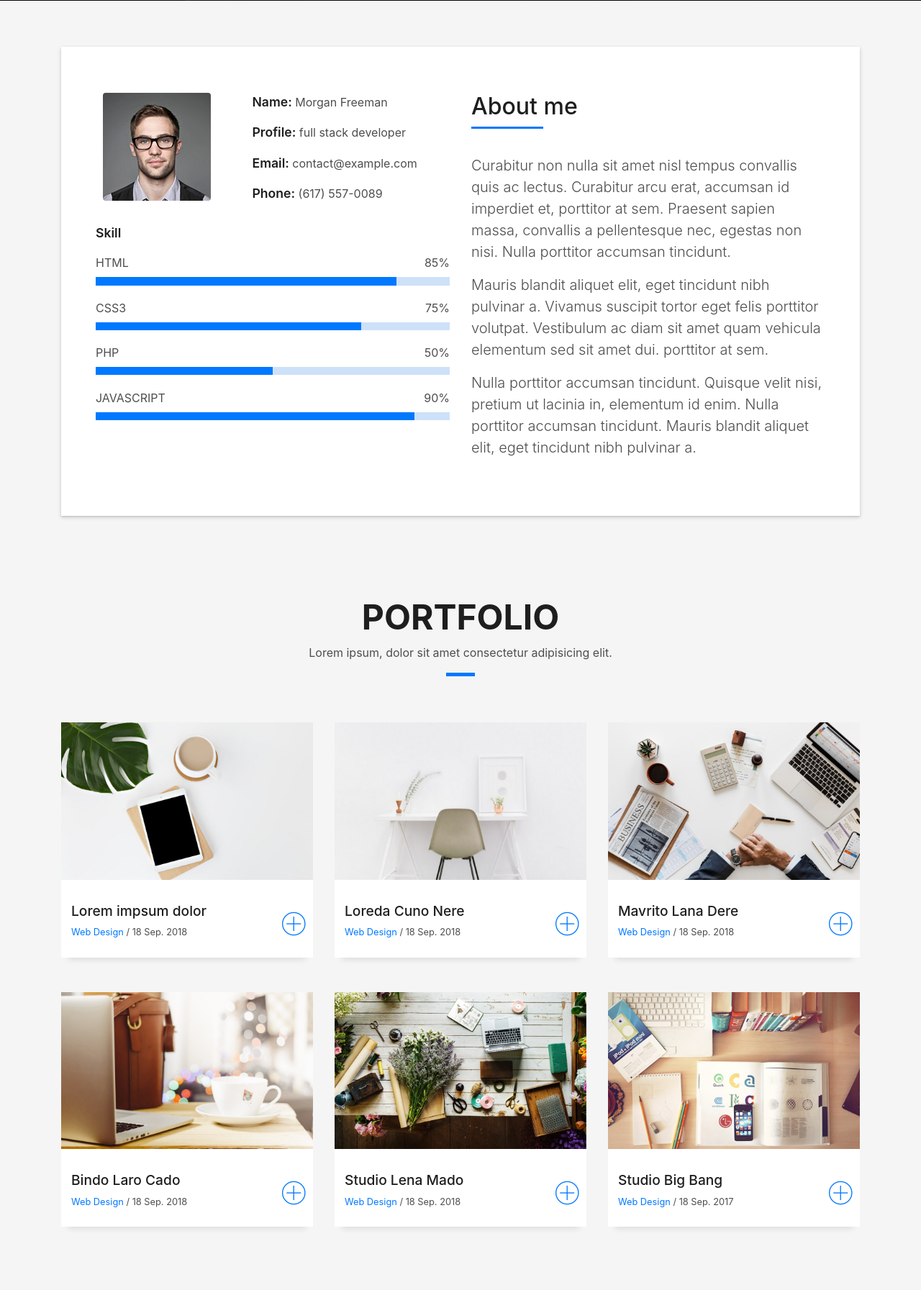
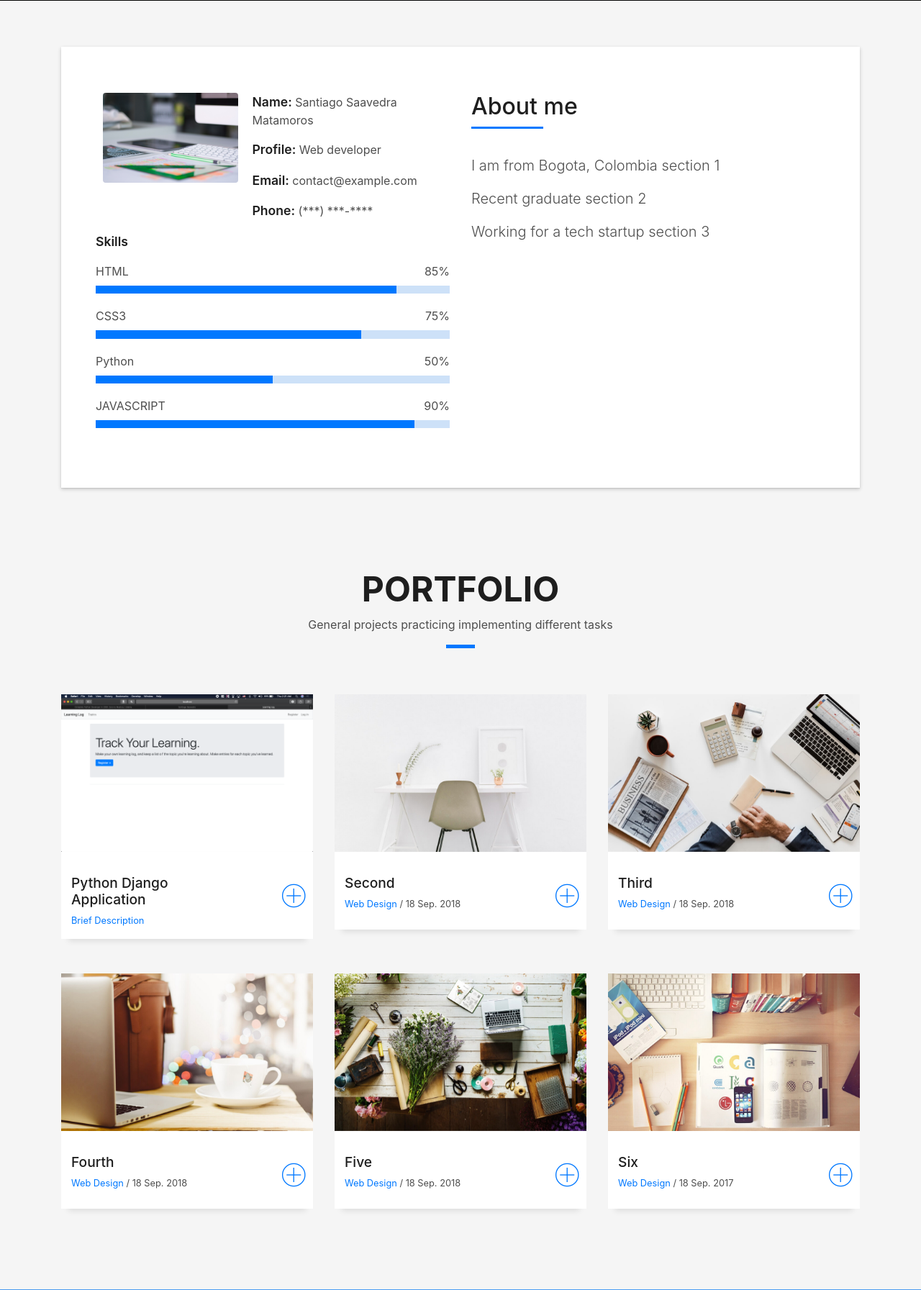
Before and after one commit to Santisaama/portfolio, a Flask app: page / in a window 1280 px wide. Shown: the part 799-2592 px from the top of the page at 72% size. Run offline with Flask 2, Linux system fonts and the light colour scheme; some libraries are stand-ins or nearby versions; some web fonts are replaced.

Commit message:
Added new photos and video

```diff
--- a/templates/index.html
+++ b/templates/index.html
@@ -2,7 +2,7 @@
 <html lang="en">
 <head>
   <meta charset="utf-8">
-  <title>DevFolio Bootstrap Template</title>
+  <title>Santiago Saavedra</title>
   <meta content="width=device-width, initial-scale=1.0" name="viewport">
   <meta content="" name="keywords">
   <meta content="" name="description">
@@ -37,7 +37,7 @@
   <!--/ Nav Star /-->
   <nav class="navbar navbar-b navbar-trans navbar-expand-md fixed-top" id="mainNav">
     <div class="container">
-      <a class="navbar-brand js-scroll" href="#page-top">DevFolio</a>
+      <a class="navbar-brand js-scroll" href="#page-top">SS</a>
       <button class="navbar-toggler collapsed" type="button" data-toggle="collapse" data-target="#navbarDefault"
         aria-controls="navbarDefault" aria-expanded="false" aria-label="Toggle navigation">
         <span></span>
@@ -71,14 +71,14 @@
   <!--/ Nav End /-->
 
   <!--/ Intro Skew Star /-->
-  <div id="home" class="intro route bg-image" style="background-image: url(static/assets/img/intro-bg.jpg)">
+  <div id="home" class="intro route bg-image" style="background-image: url(static/assets/img/main-intro.jpg)">
     <div class="overlay-itro"></div>
     <div class="intro-content display-table">
       <div class="table-cell">
         <div class="container">
           <!--<p class="display-6 color-d">Hello, world!</p>-->
           <h1 class="intro-title mb-4">I am Santiago Saavedra</h1>
-          <p class="intro-subtitle"><span class="text-slider-items">Junior Developer, Entrepreneur</span><strong class="text-slider"></strong></p>
+          <p class="intro-subtitle"><span class="text-slider-items">Junior Developer, Welcome</span><strong class="text-slider"></strong></p>
           <!-- <p class="pt-3"><a class="btn btn-primary btn js-scroll px-4" href="#about" role="button">Learn More</a></p> -->
         </div>
       </div>
@@ -96,20 +96,20 @@
                 <div class="row">
                   <div class="col-sm-6 col-md-5">
                     <div class="about-img">
-                      <img src="img/testimonial-2.jpg" class="img-fluid rounded b-shadow-a" alt="">
+                      <img src="./static/assets/img/skills.jpg" class="img-fluid rounded b-shadow-a" alt="">
                     </div>
                   </div>
                   <div class="col-sm-6 col-md-7">
                     <div class="about-info">
-                      <p><span class="title-s">Name: </span> <span>Morgan Freeman</span></p>
-                      <p><span class="title-s">Profile: </span> <span>full stack developer</span></p>
+                      <p><span class="title-s">Name: </span> <span>Santiago Saavedra Matamoros</span></p>
+                      <p><span class="title-s">Profile: </span> <span>Web developer</span></p>
                       <p><span class="title-s">Email: </span> <span>contact@example.com</span></p>
-                      <p><span class="title-s">Phone: </span> <span>(617) 557-0089</span></p>
+                      <p><span class="title-s">Phone: </span> <span>(***) ***-****</span></p>
                     </div>
                   </div>
                 </div>
                 <div class="skill-mf">
-                  <p class="title-s">Skill</p>
+                  <p class="title-s">Skills</p>
                   <span>HTML</span> <span class="pull-right">85%</span>
                   <div class="progress">
                     <div class="progress-bar" role="progressbar" style="width: 85%;" aria-valuenow="85" aria-valuemin="0"
@@ -120,7 +120,7 @@
                     <div class="progress-bar" role="progressbar" style="width: 75%" aria-valuenow="75" aria-valuemin="0"
                       aria-valuemax="100"></div>
                   </div>
-                  <span>PHP</span> <span class="pull-right">50%</span>
+                  <span>Python</span> <span class="pull-right">50%</span>
                   <div class="progress">
                     <div class="progress-bar" role="progressbar" style="width: 50%" aria-valuenow="50" aria-valuemin="0"
                       aria-valuemax="100"></div>
@@ -140,20 +140,13 @@
                     </h5>
                   </div>
                   <p class="lead">
-                    Curabitur non nulla sit amet nisl tempus convallis quis ac lectus. Curabitur arcu erat, accumsan id
-                    imperdiet et, porttitor
-                    at sem. Praesent sapien massa, convallis a pellentesque nec, egestas non nisi. Nulla
-                    porttitor accumsan tincidunt.
+                    I am from Bogota, Colombia section 1
                   </p>
                   <p class="lead">
-                    Mauris blandit aliquet elit, eget tincidunt nibh pulvinar a. Vivamus suscipit tortor eget felis
-                    porttitor volutpat. Vestibulum
-                    ac diam sit amet quam vehicula elementum sed sit amet dui. porttitor at sem.
+                    Recent graduate section 2
                   </p>
                   <p class="lead">
-                    Nulla porttitor accumsan tincidunt. Quisque velit nisi, pretium ut lacinia in, elementum id enim.
-                    Nulla porttitor accumsan
-                    tincidunt. Mauris blandit aliquet elit, eget tincidunt nibh pulvinar a.
+                    Working for a tech startup section 3
                   </p>
                 </div>
               </div>
@@ -338,7 +331,7 @@
               Portfolio
             </h3>
             <p class="subtitle-a">
-              Lorem ipsum, dolor sit amet consectetur adipisicing elit.
+              General projects practicing implementing different tasks
             </p>
             <div class="line-mf"></div>
           </div>
@@ -347,16 +340,16 @@
       <div class="row">
         <div class="col-md-4">
           <div class="work-box">
-            <a href="./static/assets/img/work-1.jpg" data-lightbox="gallery-mf">
+            <a href="./static/assets/img/Screen-Record-Learning-Log.mov">
               <div class="work-img">
-                <img src="img/work-1.jpg" alt="" class="img-fluid">
+                <img src="./static/assets/img/Screenshot-LL2.png" alt="" class="img-fluid">
               </div>
               <div class="work-content">
                 <div class="row">
                   <div class="col-sm-8">
-                    <h2 class="w-title">Lorem impsum dolor</h2>
+                    <h2 class="w-title">Python Django Application</h2>
                     <div class="w-more">
-                      <span class="w-ctegory">Web Design</span> / <span class="w-date">18 Sep. 2018</span>
+                      <span class="w-ctegory">Brief Description</span>
                     </div>
                   </div>
                   <div class="col-sm-4">
@@ -378,7 +371,7 @@
               <div class="work-content">
                 <div class="row">
                   <div class="col-sm-8">
-                    <h2 class="w-title">Loreda Cuno Nere</h2>
+                    <h2 class="w-title">Second</h2>
                     <div class="w-more">
                       <span class="w-ctegory">Web Design</span> / <span class="w-date">18 Sep. 2018</span>
                     </div>
@@ -402,7 +395,7 @@
               <div class="work-content">
                 <div class="row">
                   <div class="col-sm-8">
-                    <h2 class="w-title">Mavrito Lana Dere</h2>
+                    <h2 class="w-title">Third</h2>
                     <div class="w-more">
                       <span class="w-ctegory">Web Design</span> / <span class="w-date">18 Sep. 2018</span>
                     </div>
@@ -426,7 +419,7 @@
               <div class="work-content">
                 <div class="row">
                   <div class="col-sm-8">
-                    <h2 class="w-title">Bindo Laro Cado</h2>
+                    <h2 class="w-title">Fourth</h2>
                     <div class="w-more">
                       <span class="w-ctegory">Web Design</span> / <span class="w-date">18 Sep. 2018</span>
                     </div>
@@ -450,7 +443,7 @@
               <div class="work-content">
                 <div class="row">
                   <div class="col-sm-8">
-                    <h2 class="w-title">Studio Lena Mado</h2>
+                    <h2 class="w-title">Five</h2>
                     <div class="w-more">
                       <span class="w-ctegory">Web Design</span> / <span class="w-date">18 Sep. 2018</span>
                     </div>
@@ -474,7 +467,7 @@
               <div class="work-content">
                 <div class="row">
                   <div class="col-sm-8">
-                    <h2 class="w-title">Studio Big Bang</h2>
+                    <h2 class="w-title">Six</h2>
                     <div class="w-more">
                       <span class="w-ctegory">Web Design</span> / <span class="w-date">18 Sep. 2017</span>
                     </div>
@@ -661,7 +654,7 @@
                 <div class="col-md-6">
                   <div class="title-box-2">
                     <h5 class="title-left">
-                      Send Message Us
+                      Send Me a Message
                     </h5>
                   </div>
                   <div>
@@ -708,14 +701,11 @@
                   </div>
                   <div class="more-info">
                     <p class="lead">
-                      Lorem ipsum dolor sit amet consectetur adipisicing elit. Facilis dolorum dolorem soluta quidem
-                      expedita aperiam aliquid at.
-                      Totam magni ipsum suscipit amet? Autem nemo esse laboriosam ratione nobis
-                      mollitia inventore?
+                      Let's work together blah blah blah
                     </p>
                     <ul class="list-ico">
-                      <li><span class="ion-ios-location"></span> 329 WASHINGTON ST BOSTON, MA 02108</li>
-                      <li><span class="ion-ios-telephone"></span> (617) 557-0089</li>
+                      <li><span class="ion-ios-location"></span> Jacksonville, Florida</li>
+                      <li><span class="ion-ios-telephone"></span> (***) ***-****</li>
                       <li><span class="ion-email"></span> contact@example.com</li>
                     </ul>
                   </div>
```
Also changed, not shown: static/assets/img/Screenshot-LL.png (added), static/assets/img/Screenshot-LL2.png (added), static/assets/img/intro-bg.jpg (deleted), static/assets/img/main-intro.jpg (added), static/assets/img/skills.jpg (added), 2 other files.
